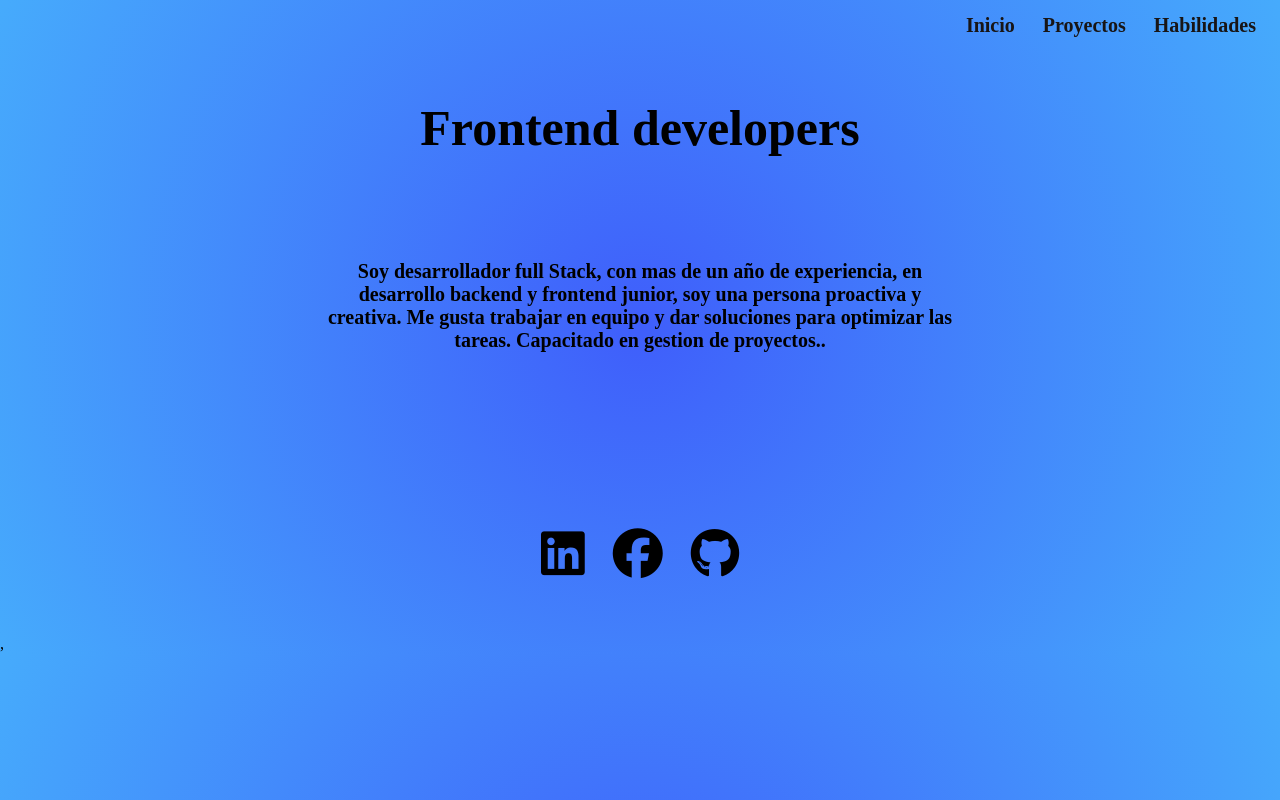
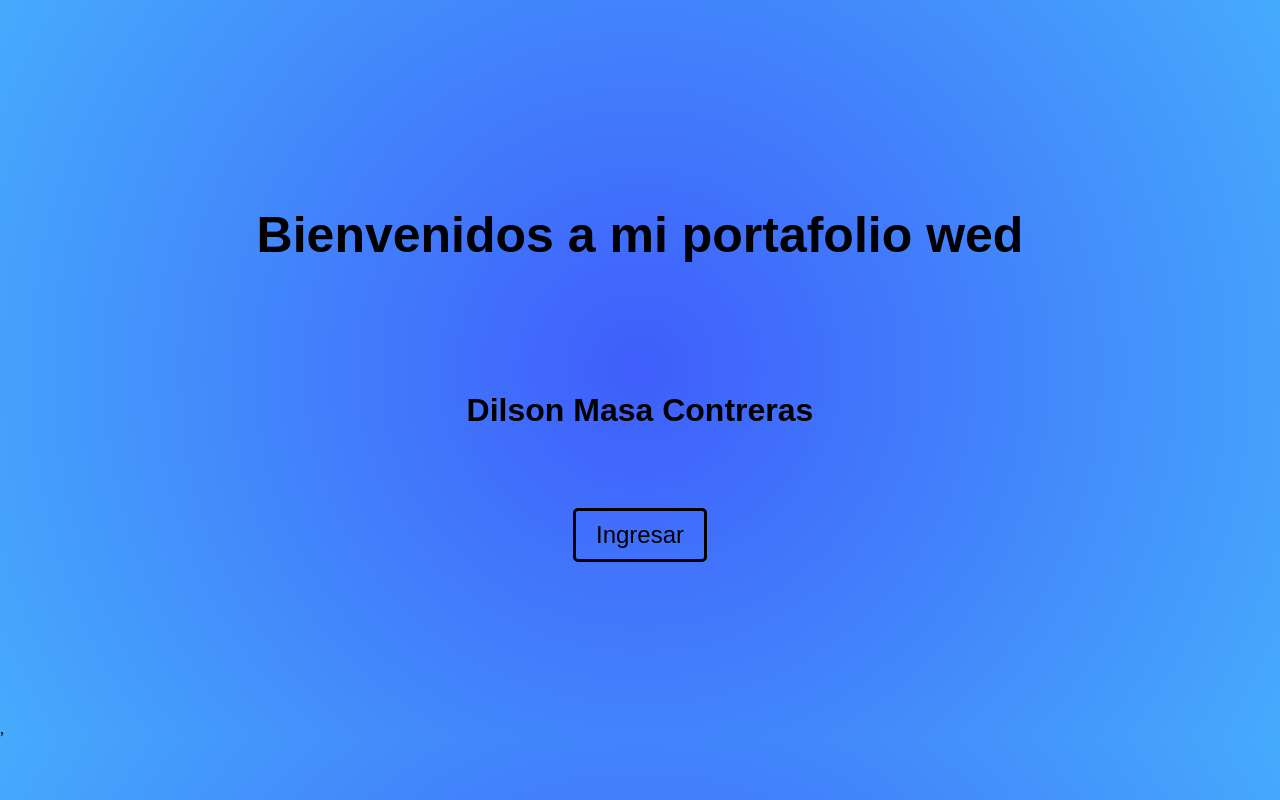
Before and after one commit to Dilson2022/Portafolio-Dilson-Masa, a React (Vite) app: page / in a window 1280 px wide. Built offline with nearby package versions, Linux system fonts and the light colour scheme.

Commit message:
portafolio terminado

```diff
--- a/src/App.jsx
+++ b/src/App.jsx
@@ -1,11 +1,13 @@
+import { Routes, Route } from "react-router-dom";
+import Inicio from "./Components/Inicio/Inicio";
+import Proyectos from "./Components/Proyectos/Proyectos";
+import Habilidades from "./Components/Habilidades/Habilidades";
+import "@fortawesome/fontawesome-free/css/all.min.css";
+import Home from "./Components/Home/Home";
+//import NavBar from "./Components/NavBar/NavBar";
 
-
-import { Routes, Route } from 'react-router-dom';
-import Inicio from './Components/Inicio/Inicio';
-import Proyectos from './Components/Proyectos/Proyectos';
-import Habilidades from './Components/Habilidades/Habilidades';
-import '@fortawesome/fontawesome-free/css/all.min.css';
-
+// const mostrarNabvar = location.pathname !== "/" ;
+// console.log(mostrarNabvar);
 
 
 
@@ -13,11 +15,14 @@ import '@fortawesome/fontawesome-free/css/all.min.css';
 function App() {
   return (
     <div>
+
+      {/* {mostrarNabvar && <NavBar />} */}
+
       <Routes>
-        <Route path="/" element={<Inicio />} />
+        <Route path="/" element={<Home />} />
+        <Route path="/inicio" element={<Inicio />} />
         <Route path="/proyectos" element={<Proyectos />} />
         <Route path="/habilidades" element={<Habilidades />} />
-
       </Routes>
     </div>
   );
--- a/src/Components/Habilidades/Habilidades.jsx
+++ b/src/Components/Habilidades/Habilidades.jsx
@@ -4,7 +4,7 @@ import "../Habilidades/Habilidades.css"
 const Habilidades = () => {
     return (
         <div>
-             <NavBar/>
+             <NavBar />
              <div className="habilidades">
 
                 <a href="#" className="iconos"><i className="fa-brands fa-react"></i></a>
--- /dev/null
+++ b/src/Components/Home/Home.css
@@ -0,0 +1,48 @@
+.home {
+  width: 96%;
+  margin: auto;
+  padding: 0;
+  height: 90vh;
+
+  display: flex;
+  flex-direction: column;
+  align-items: center;
+  justify-content: center;
+  text-align: center;
+  color: black;
+  font-family: Arial, sans-serif;
+}
+
+.ingresarBtn {
+  padding: 10px 20px;
+  font-size: 1.5em;
+  text-decoration: none;
+  color: black;
+  border-radius: 5px;
+  transition: background-color 0.3s;
+  border: 3px solid black;
+
+}
+
+
+.ingresarBtn:hover {
+  background-color: black;
+  color: white;
+}
+
+.title {
+
+  width: 800px;
+  margin: 0 auto;
+}
+
+.home h2{
+  font-size: 2rem;
+  margin: 18px;
+  height: 20vh;
+  width: 500px;
+
+  display: flex;
+  align-items: center;
+  justify-content: center;
+}
--- /dev/null
+++ b/src/Components/Home/Home.jsx
@@ -0,0 +1,22 @@
+import "./Home.css"
+
+
+const Home = () => {
+  return (
+
+    <div className="home">
+
+        <h1 className="title">Bienvenidos a mi portafolio wed </h1>
+        <h2>Dilson Masa Contreras</h2>
+       <a href="/inicio" className="ingresarBtn">Ingresar</a>
+
+    </div>
+
+
+
+
+
+  )
+}
+
+export default Home
--- a/src/Components/Inicio/Inicio.jsx
+++ b/src/Components/Inicio/Inicio.jsx
@@ -1,32 +1,45 @@
-import NavBar from "../NavBar/NavBar";
 import "../Inicio/Inicio.css";
+import NavBar from "../NavBar/NavBar"
+
 function Inicio() {
   return (
     <div>
       <NavBar />
 
-      <h1>Frontend developers</h1>
-
+      <h1>Frontend Developers</h1>
 
       <div className="Padre">
-      <p className="inicio">
-        Soy desarrollador full Stack, con mas de un año de experiencia, en desarrollo backend y frontend junior,
-        soy una persona proactiva y creativa. Me gusta trabajar en equipo y dar soluciones para optimizar las tareas.
-        Capacitado en gestion de proyectos..
-      </p>
+        <p className="inicio">
+          Soy desarrollador full Stack, con mas de un año de experiencia, en
+          desarrollo backend y frontend junior, soy una persona proactiva y
+          creativa. Me gusta trabajar en equipo y dar soluciones para optimizar
+          las tareas. Capacitado en gestion de proyectos..
+        </p>
       </div>
 
-
       <nav className="redes">
-      <a target="blank" href="https://www.linkedin.com/in/dilson-masa-contreras-b068b4216/" className="icons-contacto" ><i className="fa-brands fa-linkedin" ></i></a>
-      <a target="blank" href="https://www.facebook.com/dilson.masacontreras?locale=es_LA" className="icons-contacto"><i className="fa-brands fa-facebook"></i></a>
-      <a target="blank" href="https://github.com/Dilson2022" className="icons-contacto"><i className="fa-brands fa-github"></i></a>
+        <a
+          target="blank"
+          href="https://www.linkedin.com/in/dilson-masa-contreras-b068b4216/"
+          className="icons-contacto"
+        >
+          <i className="fa-brands fa-linkedin"></i>
+        </a>
+        <a
+          target="blank"
+          href="https://www.facebook.com/dilson.masacontreras?locale=es_LA"
+          className="icons-contacto"
+        >
+          <i className="fa-brands fa-facebook"></i>
+        </a>
+        <a
+          target="blank"
+          href="https://github.com/Dilson2022"
+          className="icons-contacto"
+        >
+          <i className="fa-brands fa-github"></i>
+        </a>
       </nav>
-
-
-
-
-
     </div>
   );
 }
--- a/src/Components/NavBar/NavBar.jsx
+++ b/src/Components/NavBar/NavBar.jsx
@@ -3,7 +3,8 @@ import "../NavBar/NavBar.css";
 const NavBar = () => {
   return (
     <div className="NavBar">
-      <Link to="/">Inicio</Link>
+      <Link to="/">home</Link>
+      <Link to="/inicio">Inicio</Link>
       <Link to="/proyectos">Proyectos</Link>
       <Link to="/habilidades">Habilidades</Link>
     </div>
--- a/src/Components/Proyectos/Proyectos.css
+++ b/src/Components/Proyectos/Proyectos.css
@@ -1,10 +1,12 @@
 /* Proyectos.css */
 
 .container {
+
     max-width: 800px;
     margin: 0 auto;
     padding: 40px;
     text-align: center;
+    height: 75vh;
   }
 
   .proyectoCard {
--- a/src/Components/Proyectos/Proyectos.jsx
+++ b/src/Components/Proyectos/Proyectos.jsx
@@ -53,7 +53,7 @@ const Proyectos = () => {
 
   return (
     <div>
-      <NavBar />
+     <NavBar />
       <section>
         <div className="container">
 
```
